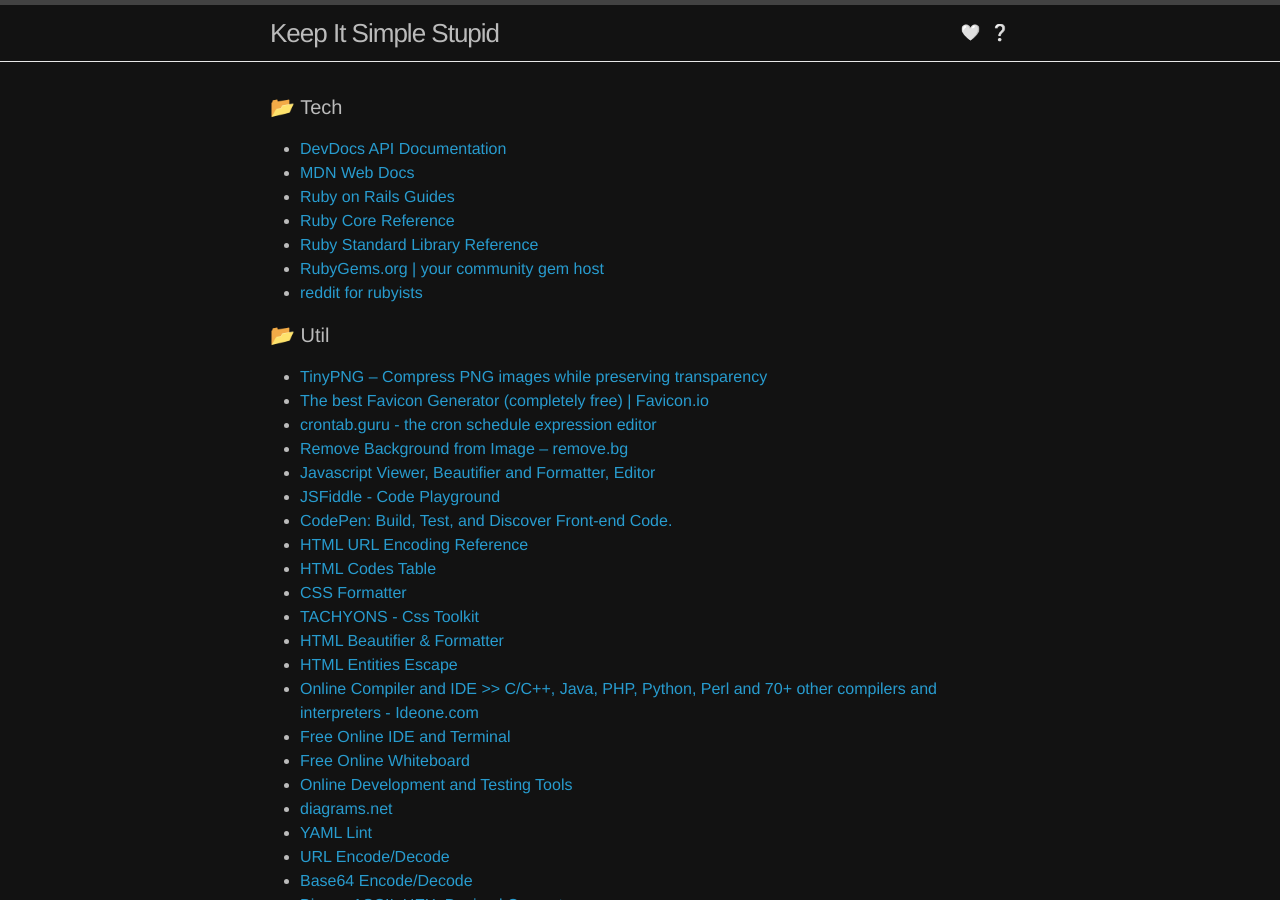
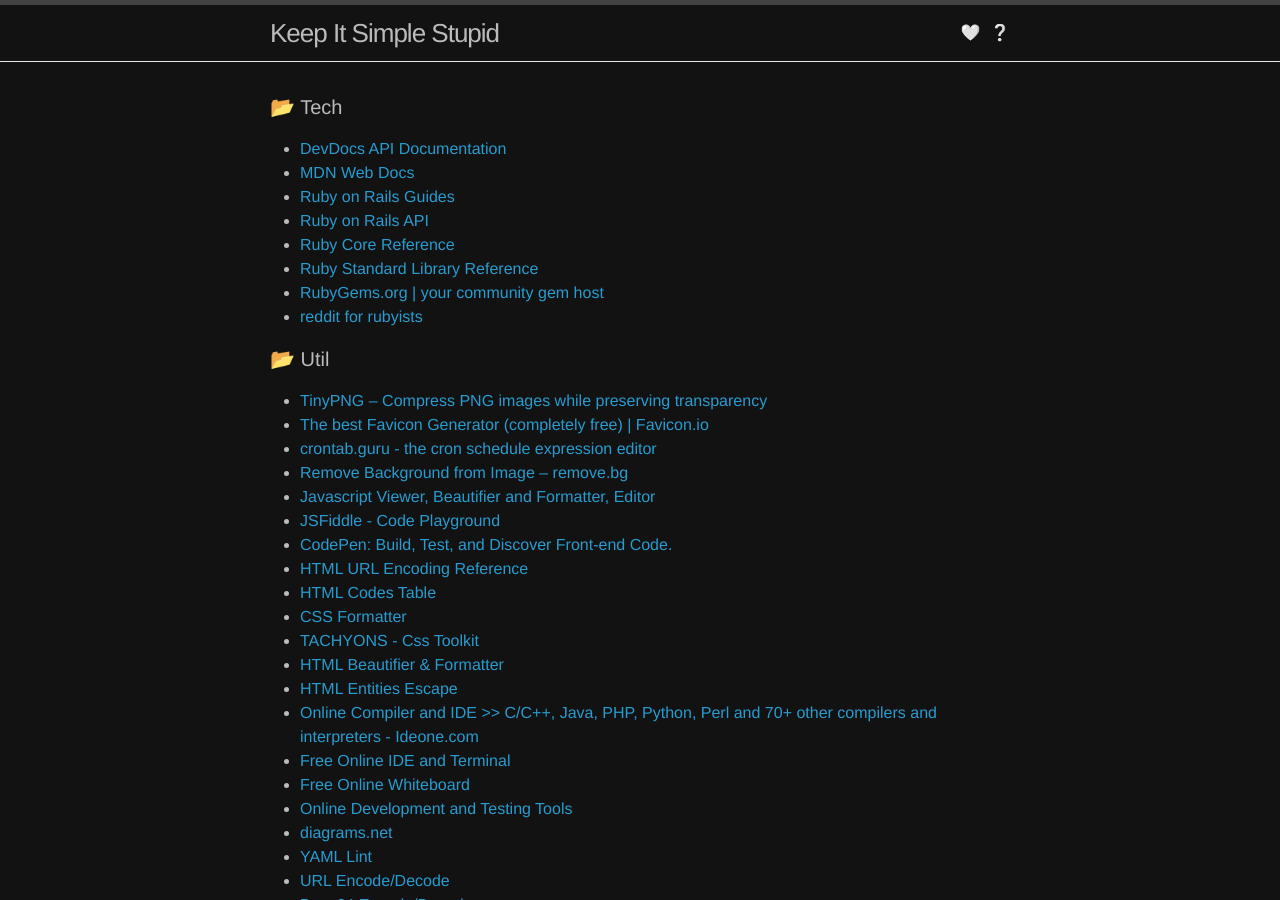
Before and after one commit to yuan-jiang/yuan-jiang.github.io, a Jekyll site: the page built from bookmarks.md, in a window 1280 px wide and 900 px high. Built offline with Jekyll 4.4.1, drawn with Linux system fonts in a browser that asks for light colours.

Commit message:
Update bookmarks to include rails api for quick ref

```diff
--- a/_data/bookmarks.yml
+++ b/_data/bookmarks.yml
@@ -6,6 +6,8 @@
       link: https://developer.mozilla.org/en-US/
     - title: Ruby on Rails Guides
       link: https://guides.rubyonrails.org/index.html
+    - title: Ruby on Rails API
+      link: https://api.rubyonrails.org/
     - title: Ruby Core Reference
       link: http://www.ruby-doc.org/core
     - title: Ruby Standard Library Reference
```
